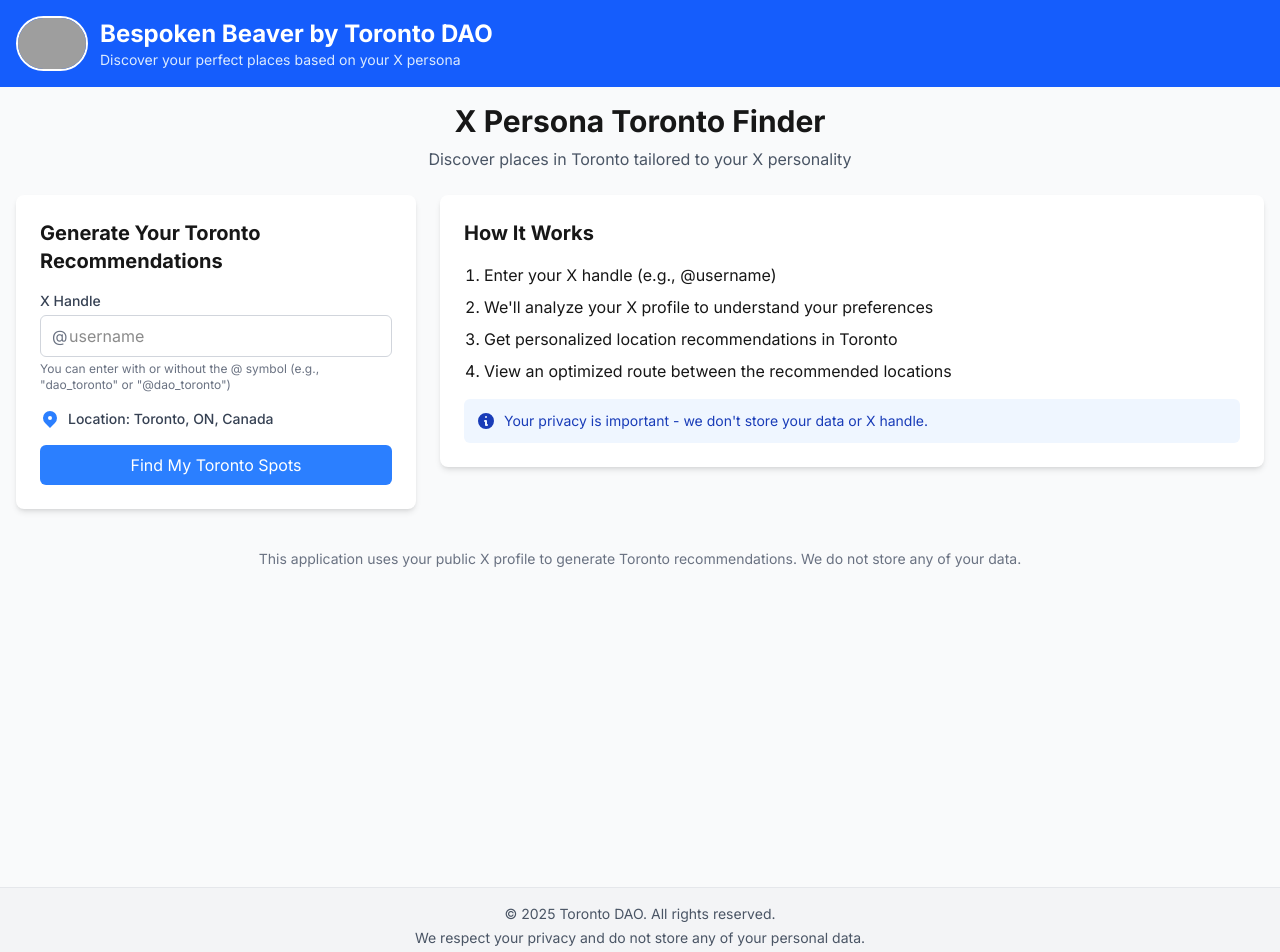
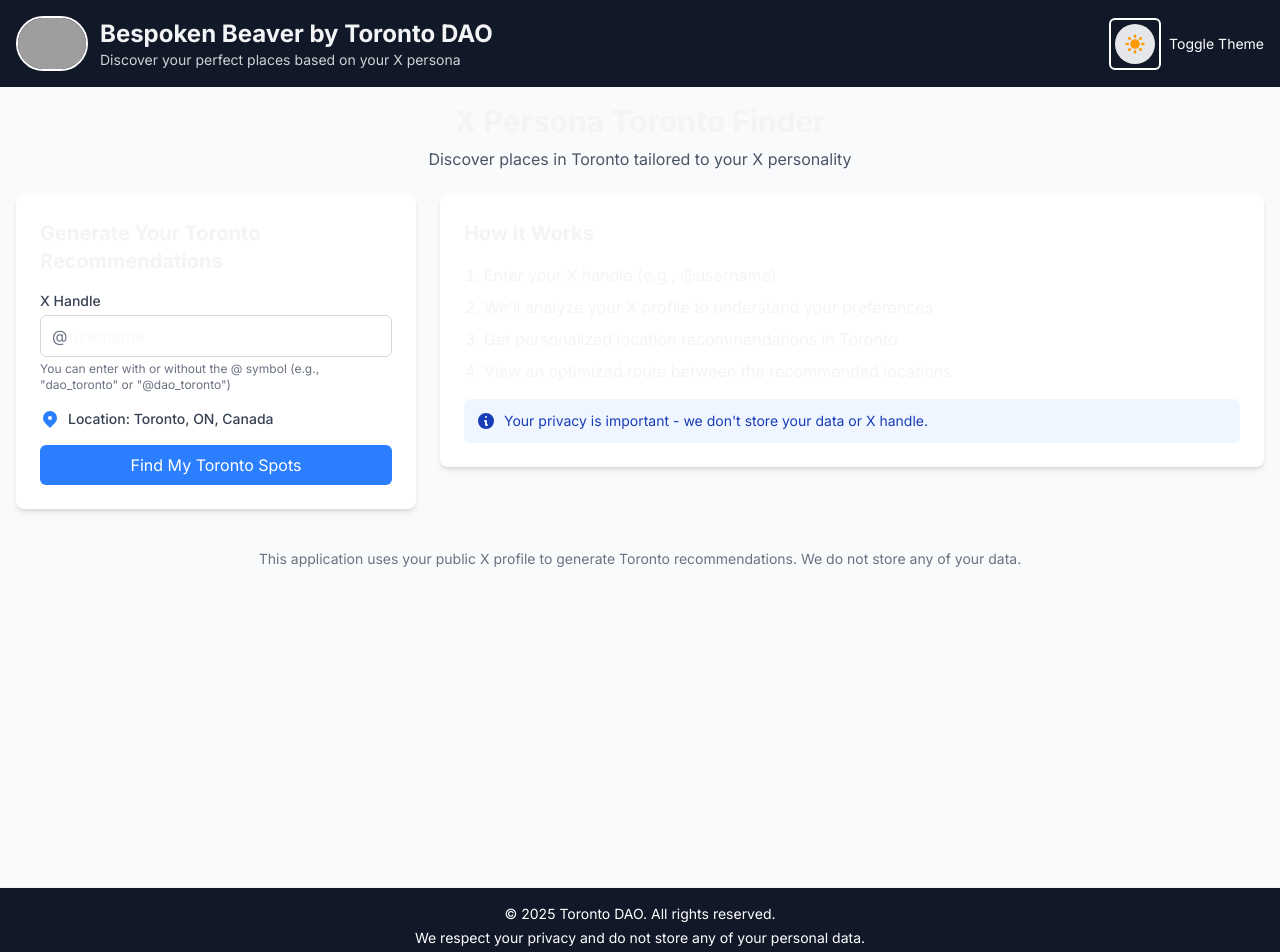
Before and after one commit to KirillSpitsyn/ai-recommendations-map-app, a Next.js app: page / in a window 1280 px wide. Shown: the top 952 px of the page. Built offline with nearby package versions, Linux system fonts and the light colour scheme; grey boxes are pictures that could not be loaded.

Commit message:
Update layout.tsx

```diff
--- a/src/app/layout.tsx
+++ b/src/app/layout.tsx
@@ -1,6 +1,8 @@
 import type { Metadata } from 'next';
 import { Inter } from 'next/font/google';
 import './globals.css';
+import { ThemeProvider } from '@/components/ThemeProvider';
+import ThemeToggle from '@/components/ThemeToggle';
 
 const inter = Inter({ subsets: ['latin'] });
 
@@ -24,9 +26,11 @@
             />
         </head>
         <body className={inter.className}>
-            <div className="min-h-screen flex flex-col">
-                <header className="bg-blue-600 text-white py-4 shadow-md">
+            <ThemeProvider>
+                <div className="min-h-screen flex flex-col transition-colors duration-200">
+                    <header className="bg-header-bg text-header-text py-4 shadow-md transition-colors duration-200">
                         <div className="container mx-auto px-4">
+                            <div className="flex items-center justify-between">
                                 <div className="flex items-center">
                                     <div className="mr-3 flex-shrink-0">
                                         <img
@@ -40,7 +44,14 @@
                                     </div>
                                     <div>
                                         <h1 className="text-2xl font-bold">Bespoken Beaver by Toronto DAO</h1>
-                                <p className="text-sm text-blue-100">Discover your perfect places based on your X persona</p>
+                                        <p className="text-sm opacity-80 text-primary">Discover your perfect places based on your X persona</p>
+                                    </div>
+                                </div>
+                                <div className="flex items-center">
+                                    <div className="border-2 border-white dark:border-gray-700 p-1 rounded-md">
+                                        <ThemeToggle />
+                                    </div>
+                                    <span className="ml-2 text-sm text-primary">Toggle Theme</span>
                                 </div>
                             </div>
                         </div>
@@ -50,13 +61,14 @@
                         {children}
                     </main>
 
-                <footer className="bg-gray-100 py-4 border-t border-gray-200">
-                    <div className="container mx-auto px-4 text-center text-gray-600 text-sm">
+                    <footer className="bg-card-bg py-4 border-t border-border transition-colors duration-200">
+                        <div className="container mx-auto px-4 text-center text-primary text-sm">
                             <p>© 2025 Toronto DAO. All rights reserved.</p>
                             <p className="mt-1">We respect your privacy and do not store any of your personal data.</p>
                         </div>
                     </footer>
                 </div>
+            </ThemeProvider>
         </body>
         </html>
     );
```
Lines whose indentation alone changed are shown as unchanged.
